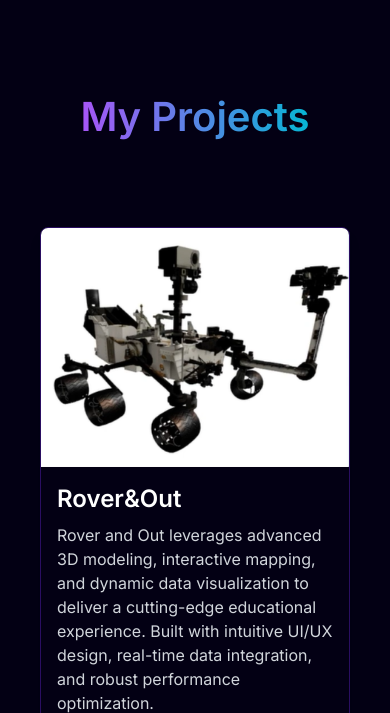
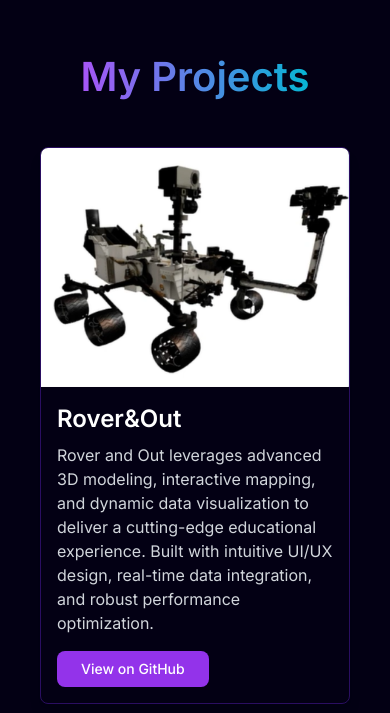
Before and after one commit to DavilaDawg/portfolio, a Next.js app: page / in a window 390 px wide. Shown: the part 2171-2884 px from the top of the page. Built offline with nearby package versions, Linux system fonts and the light colour scheme.

Commit message:
fix: margins

```diff
--- a/app/page.tsx
+++ b/app/page.tsx
@@ -5,7 +5,8 @@ import Hero from "@/components/main/Hero";
 import Projects from "@/components/main/Projects";
 import Skills from "@/components/main/Skills";
 import Labs from "@/components/main/Labs"
-import { Navbar } from "@/components/main/Navbar"; // Make sure to import the Navbar
+import Contacts from "@/components/main/Contacts";
+import { Navbar } from "@/components/main/Navbar";
 
 export default function Home() {
   return (
@@ -24,6 +25,9 @@ export default function Home() {
         <section id="lab-reports">
           <Labs />
         </section>
+        <section id="contacts">
+          <Contacts/>
+        </section>
       </div>
     </main>
   );
--- /dev/null
+++ b/components/main/Contacts.tsx
@@ -0,0 +1,15 @@
+"use client"
+
+import React from "react";
+
+const Projects = () => {
+    return (
+        <div className="flex flex-col items-center justify-center">
+            <h1 className="text-[40px] font-semibold text-transparent bg-clip-text bg-gradient-to-r from-purple-500 to-cyan-500 py-20">
+                Contact me
+            </h1>
+        </div>
+    );
+};
+
+export default Projects;
--- a/components/main/Labs.tsx
+++ b/components/main/Labs.tsx
@@ -217,7 +217,7 @@ const labReports: LabReport[] = [
 
 const Labs: React.FC = () => {
 	return (
-		<div className="flex flex-col items-center justify-center w-full py-10 pb-56">
+		<div className="flex flex-col items-center justify-center w-full ">
 			<h1 className="text-[40px] font-semibold text-transparent bg-clip-text bg-gradient-to-r from-purple-500 to-cyan-500 mb-10">
 				Lab Reports
 			</h1>
--- a/components/main/Projects.tsx
+++ b/components/main/Projects.tsx
@@ -7,10 +7,10 @@ import Video from "./Video";
 const Projects = () => {
     return (
         <div className="flex flex-col items-center justify-center py-2">
-            <h1 className="text-[40px] font-semibold text-transparent bg-clip-text bg-gradient-to-r from-purple-500 to-cyan-500 py-20">
+            <h1 className="text-[40px] font-semibold text-transparent bg-clip-text bg-gradient-to-r from-purple-500 to-cyan-500 py-10">
                 My Projects
             </h1>
-            <div className=" flex flex-col md:flex-row gap-10 px-10 pb-56">
+            <div className=" flex flex-col md:flex-row gap-10 px-10 ">
                 <ProjectCard
                     src="/rover2.png"
                     url="https://github.com/DavilaDawg"
--- a/components/main/Video.tsx
+++ b/components/main/Video.tsx
@@ -4,11 +4,11 @@ import type React from "react";
 
 const Video: React.FC = () => {
 	return (
-		<div className="flex flex-col items-center justify-center">
+		<div className="flex flex-col items-center justify-center py-28">
 			<h1 className="text-[40px] font-semibold text-transparent bg-clip-text bg-gradient-to-r from-purple-500 to-cyan-500">
 				MVP Demo Videos
 			</h1>
-			<div className="flex flex-col md:flex-row gap-10 px-4 md:px-10 pb-10">
+			<div className="flex flex-col md:flex-row gap-10 px-4 md:px-10 ">
 				<div>
 					<iframe
 						width="400"
```
